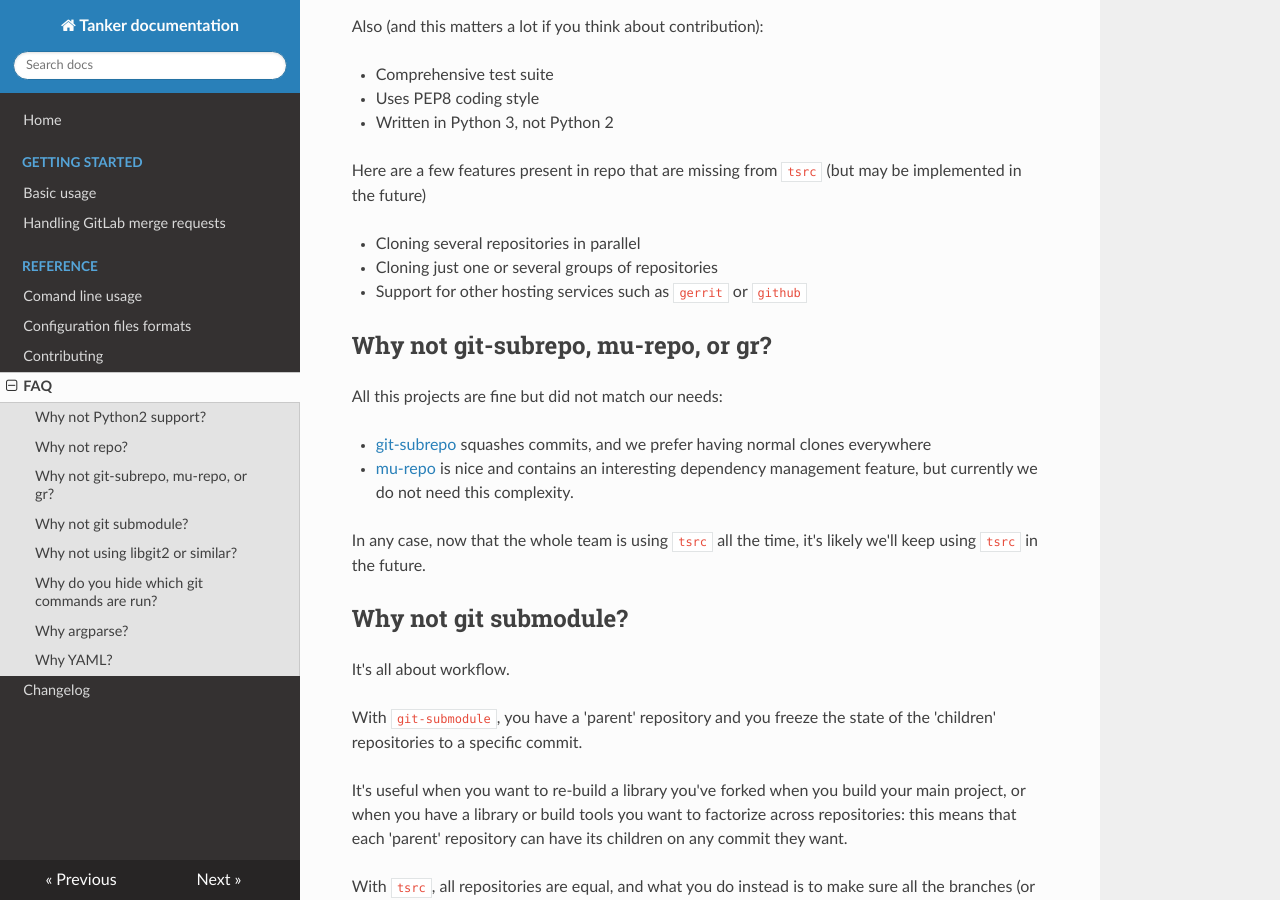
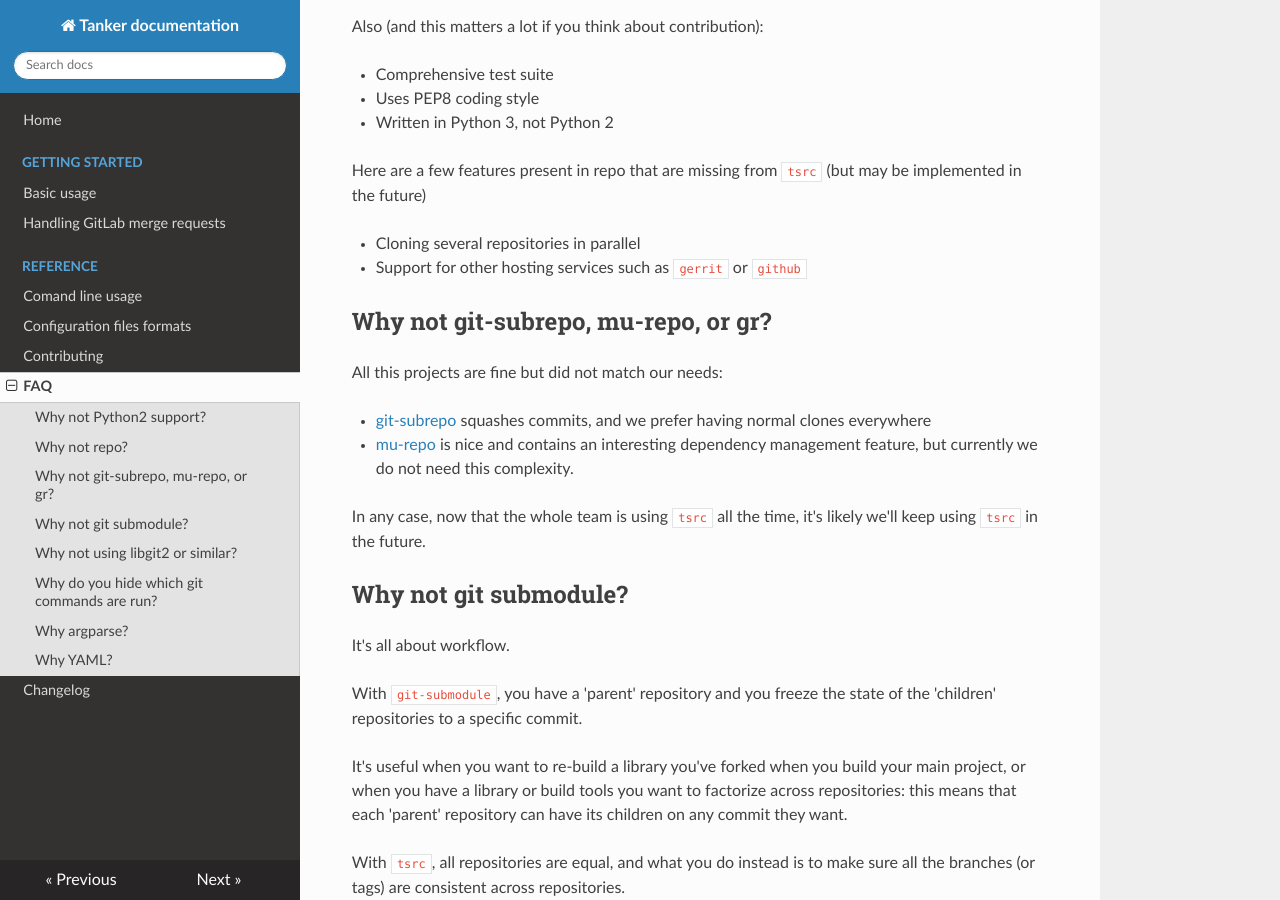
Before and after one commit to your-tools/tsrc, an MkDocs documentation site: the page built from docs/faq.md, in a window 1280 px wide and 900 px high, scrolled down 714 px. Built offline with MkDocs 1.6.1, drawn with Linux system fonts in a browser that asks for light colours; nearby versions of some CDN libraries; old or Windows-style settings are respelled for this version of MkDocs.

Commit message:
One more feature done

```diff
--- a/docs/faq.md
+++ b/docs/faq.md
@@ -39,7 +39,6 @@ Here are a few features present in repo that are missing from `tsrc`
 (but may be implemented in the future)
 
 * Cloning several repositories in parallel
-* Cloning just one or several groups of repositories
 * Support for other hosting services such as `gerrit` or `github`
 
 ## Why not git-subrepo, mu-repo, or gr?
```
